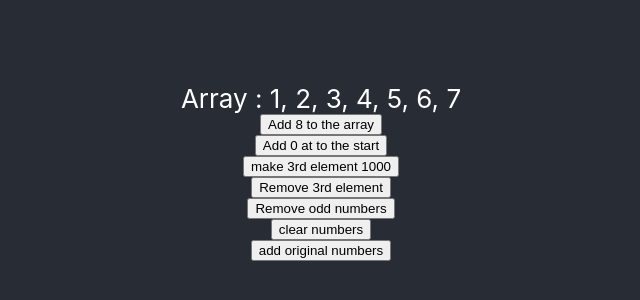
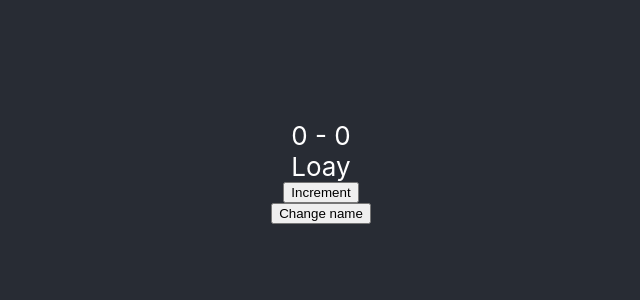
Before and after one commit to loayalsaid1/hooks-simplified, a React (Create React App) app: page / in a window 1280 px wide. Shown: the part 228-528 px from the top of the page, without its empty margins (319-959 px from the left). Built offline with nearby package versions, Linux system fonts and the light colour scheme.

Commit message:
Set up for usePrevious

```diff
--- a/src/App.js
+++ b/src/App.js
@@ -17,7 +17,8 @@ import './App.css';
 // import Main from './customHooks/useTimeout/Main';
 // import Main from './customHooks/useDebounce/Main';
 // import Main from './customHooks/useUpdateEffect/Main';
-import Main from './customHooks/useArray/Main';
+// import Main from './customHooks/useArray/Main';
+import Main from './customHooks/usePrevious/Main';
 
 
 function App() {
--- /dev/null
+++ b/src/customHooks/usePrevious/Main.jsx
@@ -0,0 +1,17 @@
+import React, { useState } from 'react'
+
+export default function Main() {
+	const [count, setCount] = useState(0);
+	const [name, setName] = useState('Loay');
+	// THis will be changed
+	const prevCount = 0;
+
+	return (
+		<>
+			<div>{count} - {prevCount}</div>
+			<span>{name}</span>
+			<button onClick={() => setCount(count => count + 1)}>Increment</button>
+			<button onClick={() => setName("Kyle")}>Change name</button>
+		</>
+	)
+}
```
